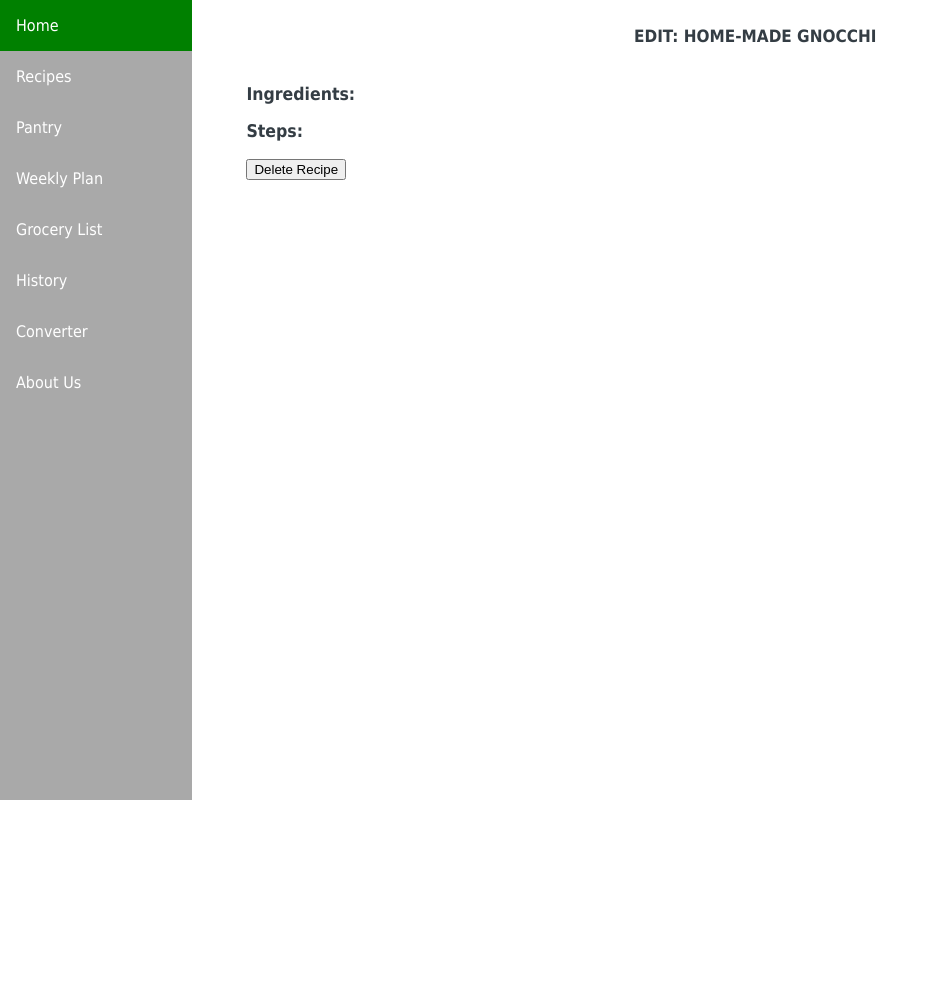
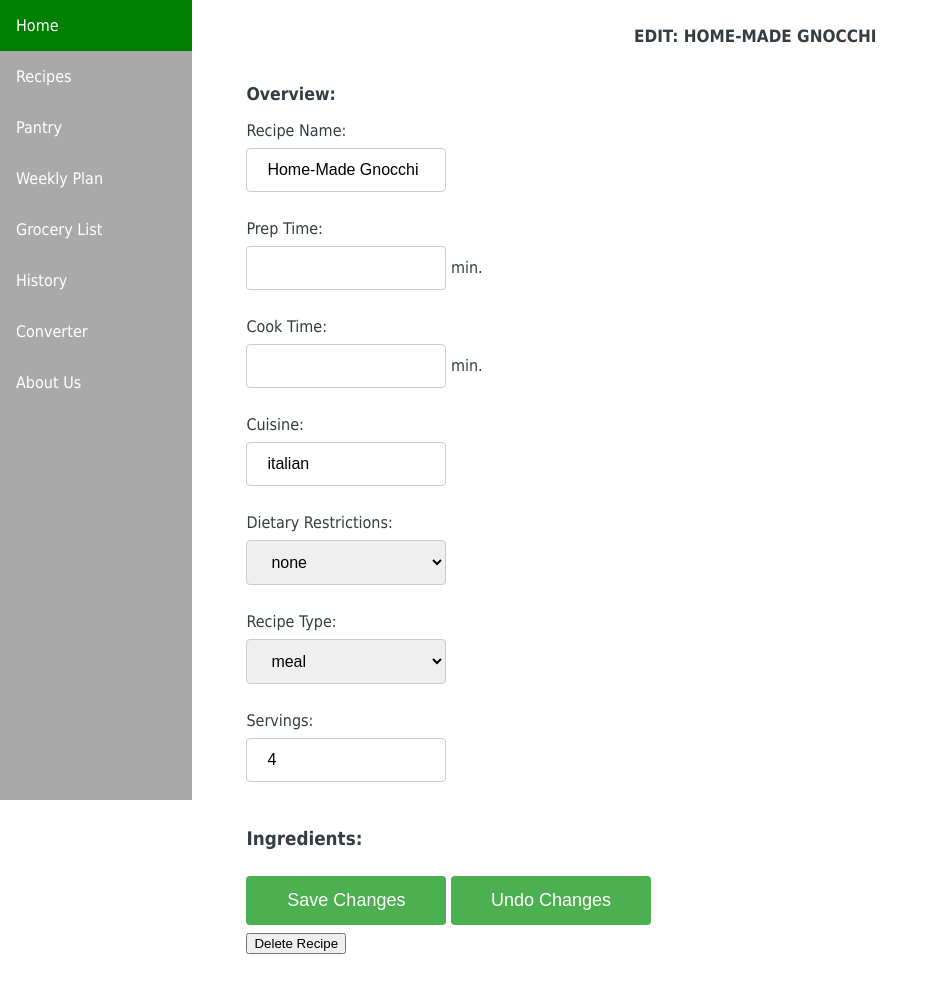
Before and after one commit to lee-vivian/culinary-cart, a PHP site: page /edit-recipe.php?rid=1 in a window 1280 px wide. Shown: the whole page, without its empty margins (0-938 px from the left). Run offline with PHP 8.4, Linux system fonts and the light colour scheme; data comes from the database, SQL or seed files in the repository; some libraries are stand-ins or nearby versions.

Commit message:
Edit recipe functionality
- Finished edit recipe (overview) functionality
- Edit recipe ingredients (IP)
- Edit recipe steps (IP)

```diff
--- a/edit-recipe.php
+++ b/edit-recipe.php
@@ -14,8 +14,12 @@
   // Get recipe id
   $recipe_id = $_GET['rid'];
 
-  // Get recipe name
-  $sql = sprintf('SELECT recipe_name
+  // Link to edit recipe
+  $editLink = "'update-recipe.php?rid=".$recipe_id."&action=edit'";
+
+  // Get recipe fields
+  $sql = sprintf('SELECT recipe_name, prep_time, cook_time, cuisine, diet_restriction,
+                  recipe_type, num_servings
                   FROM recipes
                   WHERE recipe_id = %s',$recipe_id);
 
@@ -26,6 +30,23 @@
 
   while ($row = mysqli_fetch_array($query)){
     $recipe_name = $row['recipe_name'];
+    $prep_time = $row['prep_time'];
+    $cook_time = $row['cook_time'];
+    $cuisine = $row['cuisine'];
+    $diet_restriction = $row['diet_restriction'];
+    $recipe_type = $row['recipe_type'];
+    $num_servings = $row['num_servings'];
+  }
+
+  // Select input form function to select proper default value
+  function selectDefault($input, $actual) {
+    if ($input == $actual) {
+      $selected = ' selected';
+    }
+    else {
+      $selected = '';
+    }
+    echo "<option value = '" . $input . "'>" . $input . "</option>";
   }
 ?>
 
@@ -59,9 +80,79 @@
   <div style="margin-left:18%;padding:1px 16px;height:1000px;">
     <h1>Edit: <?php echo $recipe_name ?><br><br></h1>
 
+     <h3>Overview:</h3>
+
+     <form action = <?php echo $editLink?> method = "post">
+       Recipe Name:<br>
+         <input type = "text" name = "name" value = <?php echo "'" . $recipe_name . "'"?> required> <br><br>
+       Prep Time:<br>
+         <input type = "number" name = "prep" min = "0" value = <?php echo $prep_time?> required> min.<br><br>
+       Cook Time:<br>
+         <input type = "number" name = "cook" min = "0" value = <?php echo $cook_time?> required> min.<br><br>
+       Cuisine:<br>
+         <input type = "text" name = "cuisine" value = <?php echo "'" . $cuisine . "'"?>>
+       <br><br>
+       Dietary Restrictions:<br>
+       <select name = "diet">
+         <?php selectDefault("none", $diet_restriction)?>
+         <?php selectDefault("vegetarian", $diet_restriction)?>
+         <?php selectDefault("vegan", $diet_restriction)?>
+         <?php selectDefault("gluten free", $diet_restriction)?>
+         <?php selectDefault("kosher", $diet_restriction)?>
+         <?php selectDefault("pescetarian", $diet_restriction)?>
+         <?php selectDefault("nut allergies", $diet_restriction)?>
+      </select>
+       <br><br>
+       Recipe Type:<br>
+       <select name = "type">
+         <?php selectDefault("meal", $recipe_type)?>
+         <?php selectDefault("drink", $recipe_type)?>
+         <?php selectDefault("snack", $recipe_type)?>
+       </select>
+       <br><br>
+       Servings:<br>
+         <input type = "number" name = "servings" min = "1" value = <?php echo $num_servings?> required>
+       <br><br>
+
     <h3>Ingredients:</h3>
 
+    <?php
+    /*
+    // Get recipe ingredients array
+    $sql = sprintf('SELECT ingredient_name, quantity, unit_type, weight_unit, volume_unit
+                    FROM ingredients
+                    WHERE recipe_id = %s',$recipe_id);
+    $query = mysqli_query($conn, $sql);
+    if (!query) {
+      die ('SQL Error: ' . mysqli_error($conn));
+    }
+
+    while ($row = mysqli_fetch_array($query)) {
+
+    }
+     ?>
+    <br><br>
     <h3>Steps:</h3>
+
+    <?php
+    // Get recipe steps array
+    $sql = sprintf('SELECT step_num, description
+                    FROM steps
+                    WHERE recipe_id = %s
+                    ORDER BY step_num',$recipe_id);
+    $query = mysqli_query($conn, $sql);
+    if (!query) {
+      die ('SQL Error: ' . mysqli_error($conn));
+    }
+    while ($row = mysqli_fetch_array($query)) {
+
+    }
+    */
+     ?>
+
+       <input type = "submit" value = "Save Changes">
+       <input type = "reset" value = "Undo Changes">
+     </form>
 
      <button type = "button" onclick = "deleteRecipe('<?php echo $recipe_id?>','<?php echo $recipe_name?>')">Delete Recipe</button>
 
@@ -80,5 +171,4 @@
 
   </div>
 </body>
-
 </html>
```
Also changed, not shown: add-recipe.html (+12 -12 lines), update-recipe.php (+30 -3 lines).
